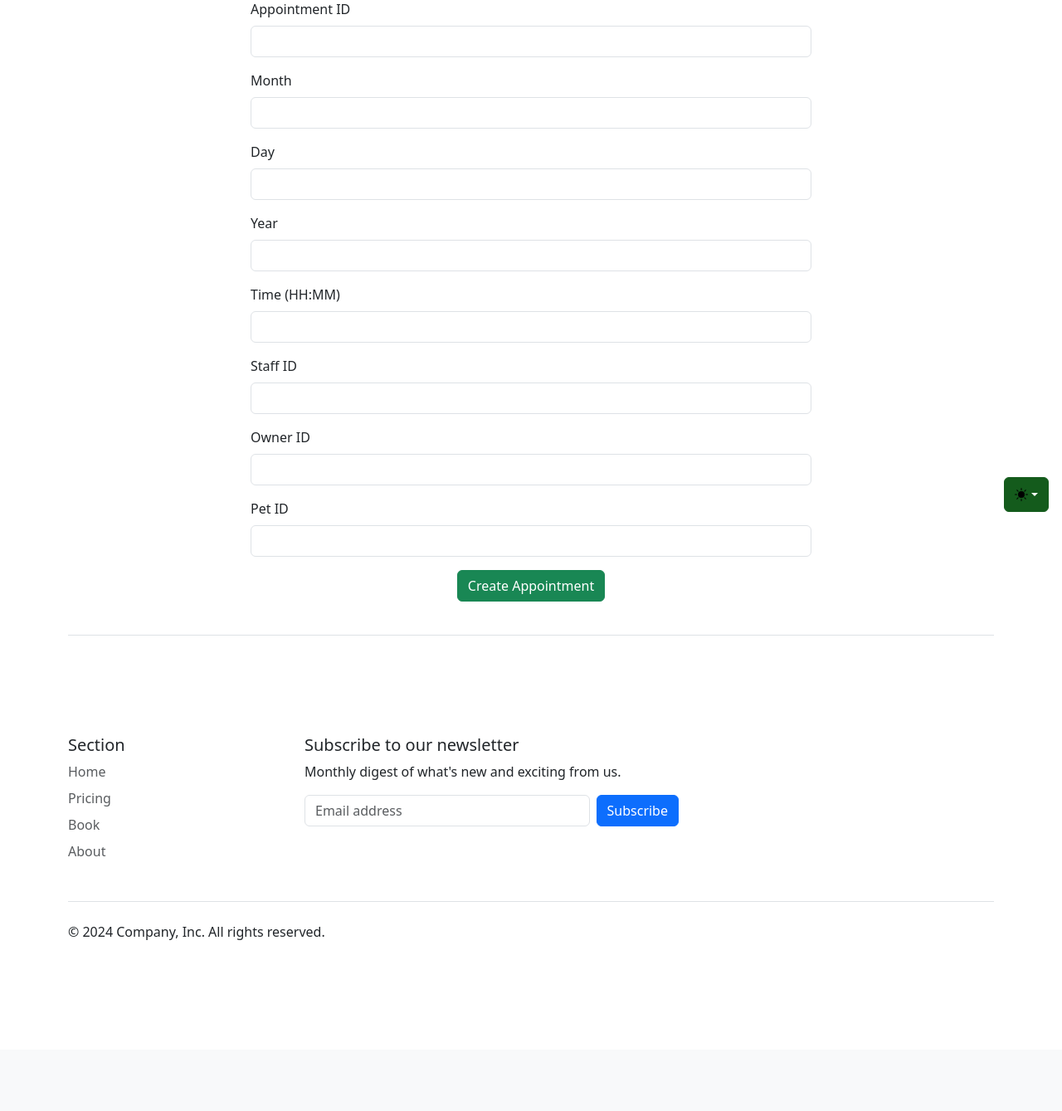
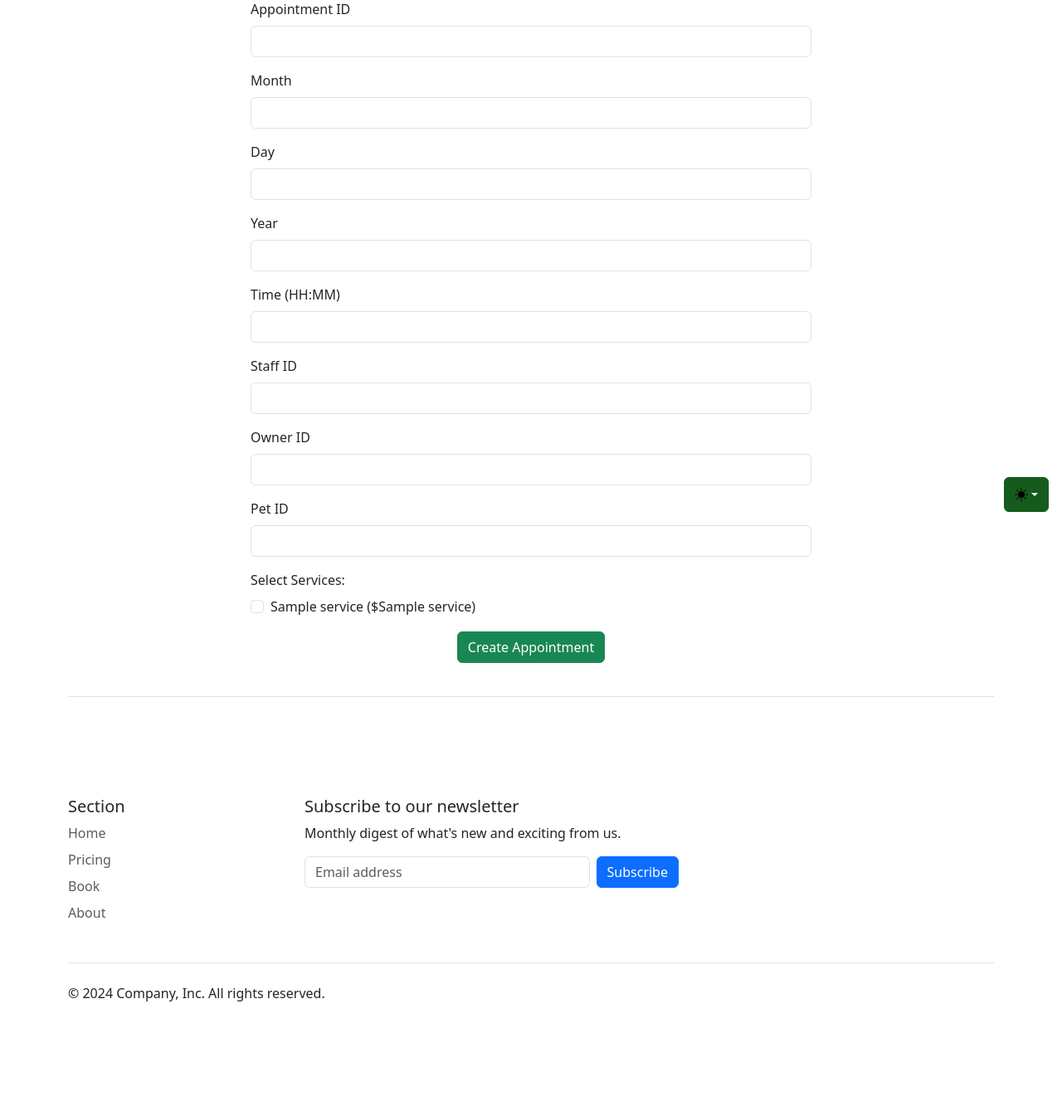
Before and after one commit to codeE99/Databases-Project, a Flask app: template templates/create_appointment.html in a window 1280 px wide. Shown: the part 167-1506 px from the top of the page at 83% size. Before the commit the page ends 1300 px from the top, so only its background shows below. Run offline with Flask 3, Linux system fonts and the light colour scheme; the template is opened without the code that fills it: most values are stand-ins (such as "Sample title", 1, 10 or a date in 2020); some libraries are stand-ins or nearby versions.

Commit message:
Update create_appointment.html

```diff
--- a/templates/create_appointment.html
+++ b/templates/create_appointment.html
@@ -44,6 +44,22 @@
       <input type="text" class="form-control" id="Pet_ID" name="Pet_ID" required>
     </div>
 
+    <div class="mb-3">
+      <label class="form-label">Select Services:</label>
+      <div class="row">
+        {% for service in service_list %}
+          <div class="col-md-6">
+            <div class="form-check">
+              <input class="form-check-input" type="checkbox" name="services" value="{{ service[0] }}" id="{{ service[0] }}">
+              <label class="form-check-label" for="{{ service[0] }}">
+                {{ service[1] }} (${{ service[2] }})
+              </label>
+            </div>
+          </div>
+        {% endfor %}
+      </div>
+    </div>
+
     <div class="text-center">
       <button type="submit" class="btn btn-success">Create Appointment</button>
     </div>
```
